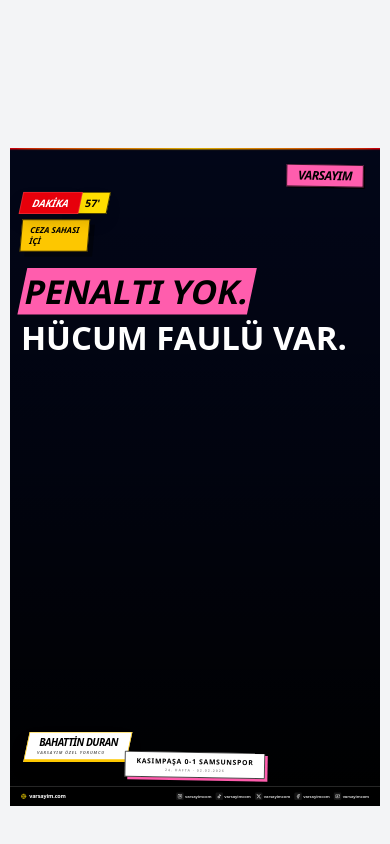
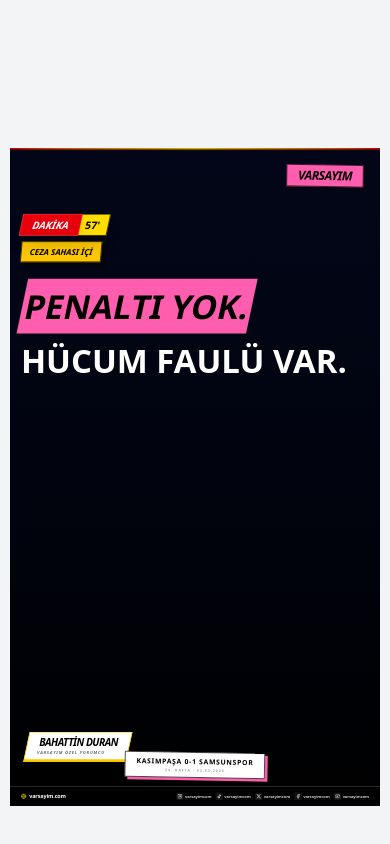
Before and after one commit to tcgun/varsayim-generator, a Next.js app: page / in a window 390 px wide. Shown: the part 2498-3342 px from the top of the page. Built offline with nearby package versions, Linux system fonts and the light colour scheme.

Commit message:
Update Template 2: ensure headline does not overlap logo, wider width, more line spacing

```diff
--- a/src/components/Template2.tsx
+++ b/src/components/Template2.tsx
@@ -153,7 +153,7 @@ const Template2: React.FC<Props> = ({ state, domRef }) => {
                     </div>
 
                     {/* Sağ: Metin Alanı (%50) */}
-                    <div className={`flex-1 md:w-1/2 p-8 md:p-16 flex flex-col ${state.contentLayout === 'spread' ? 'justify-between pb-32' : 'justify-start pt-32 pb-32'} gap-8 relative h-full shrink-0`}>
+                    <div className={`flex-1 md:w-1/2 p-8 md:p-16 flex flex-col ${state.contentLayout === 'spread' ? 'justify-between pb-32' : 'justify-start pt-48 pb-32'} gap-8 relative h-full shrink-0`}>
 
                         {/* Başlık ve Dakika Alanı */}
                         <div className={`flex flex-col gap-4 ${state.contentLayout === 'spread' ? 'mt-24' : ''}`}>
@@ -174,7 +174,7 @@ const Template2: React.FC<Props> = ({ state, domRef }) => {
 
                             {state.showPositionBox && state.positionText && (
                                 <div className="inline-block self-start">
-                                    <h1 className="bg-yellow-400 text-black px-6 py-3 text-2xl md:text-3xl font-bold uppercase italic skew-x-[-5deg] shadow-[15px_15px_0px_0px_rgba(0,0,0,0.4)] leading-snug text-left border-2 border-black max-w-[15ch] break-words">
+                                    <h1 className="bg-yellow-400 text-black px-6 py-3 text-2xl md:text-3xl font-bold uppercase italic skew-x-[-5deg] shadow-[15px_15px_0px_0px_rgba(0,0,0,0.4)] leading-snug text-left border-2 border-black">
                                         {state.positionText}
                                     </h1>
                                 </div>
@@ -183,7 +183,7 @@ const Template2: React.FC<Props> = ({ state, domRef }) => {
 
                         {/* Orta: Ana Metin */}
                         <div className={`relative ${state.contentLayout === 'spread' ? 'flex-1 flex flex-col justify-center' : 'mt-4'} w-full`}>
-                            <p className={`${fontSize} text-white font-black leading-snug tracking-normal uppercase relative z-10 w-full text-left`}>
+                            <p className={`${fontSize} text-white font-black leading-relaxed tracking-normal uppercase relative z-10 w-full text-left`}>
                                 {renderedComment || "DRIES MERTENS"}
                             </p>
                         </div>
```
